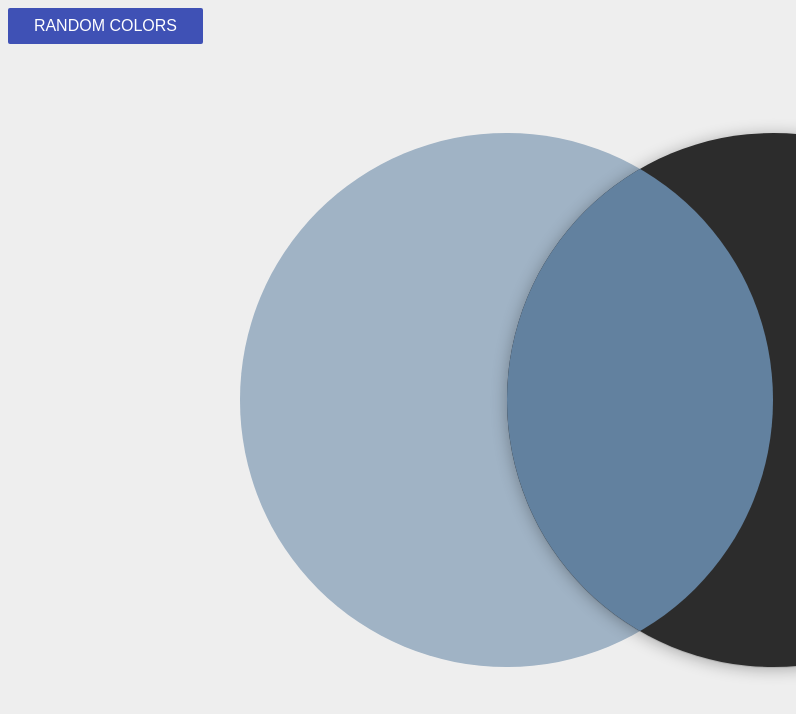
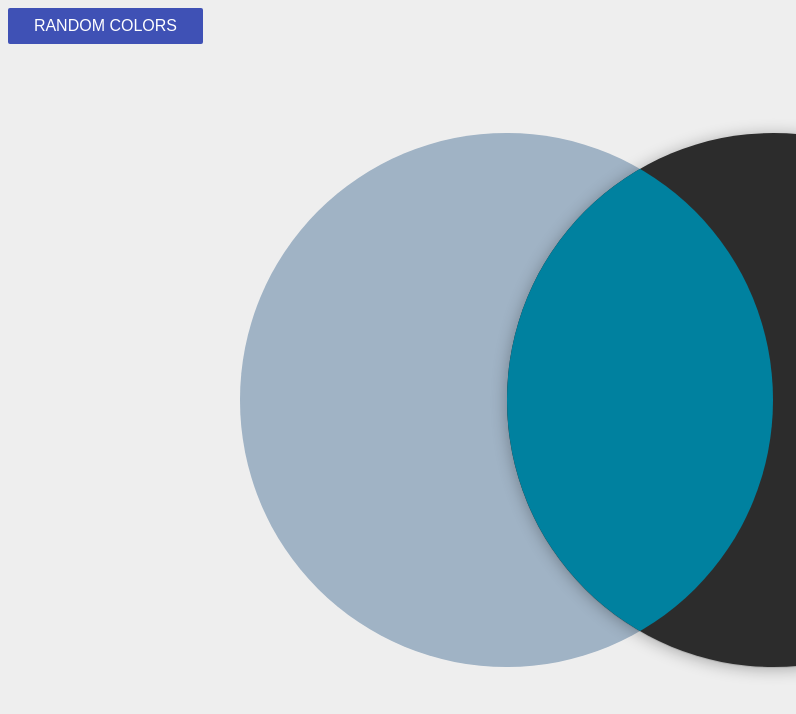
Before and after one commit to javierbyte/colorblendjs, a website: page index.html in a window 1280 px wide. Shown: the full height of the page, 0-796 px from the left. Drawn offline with Linux system fonts and the light colour scheme.

Commit message:
Update index.html

```diff
--- a/index.html
+++ b/index.html
@@ -52,7 +52,7 @@
     }
 
     #circle3 {
-        background: rgb(98, 129, 159);
+        background: rgb(0, 129, 159);
         right: 33.34vmin;
     }
     </style>
```
